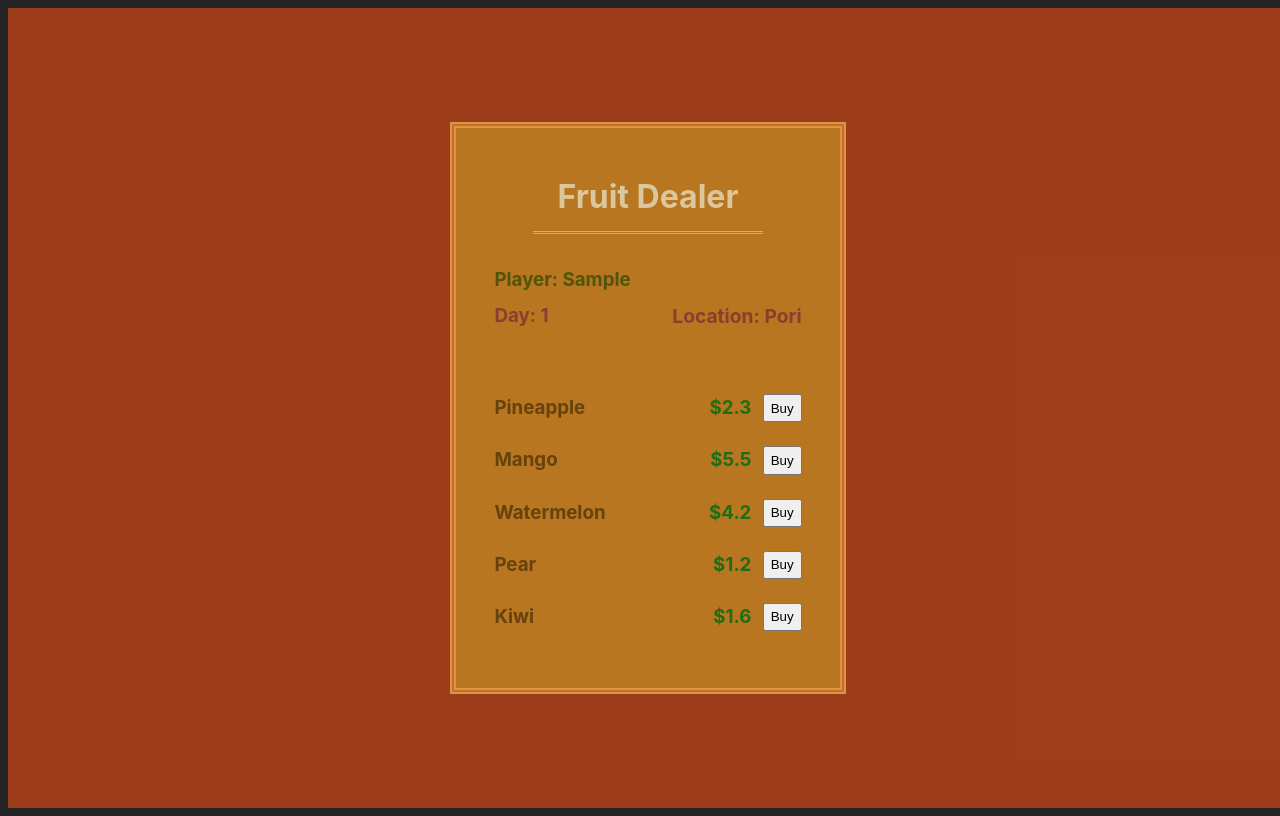
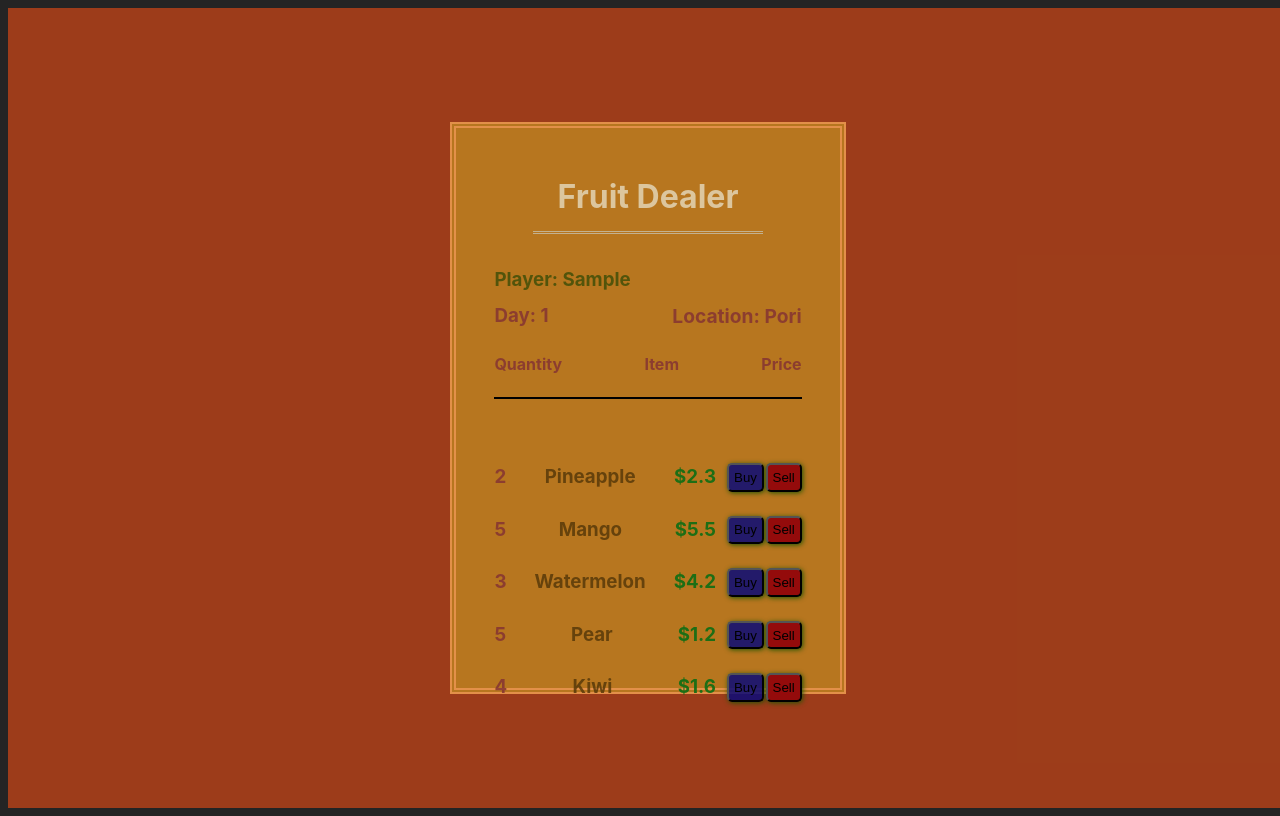
Before and after one commit to vivaldev/Fruit_Dealer_Game, a React (Vite) app: page / in a window 1280 px wide. Both pictures are taken after typing "Sample" into the empty fields and a click on the button "Start". Built offline with nearby package versions, Linux system fonts and the light colour scheme.

Commit message:
Minor fixes

```diff
--- a/src/App.css
+++ b/src/App.css
@@ -143,6 +143,12 @@ h3 {
 
 /* sales display */
 
+.sale-info {
+  border-bottom: 2px solid black;
+  display: flex;
+  justify-content: space-between;
+}
+
 .sale-display {
   margin-top: 4rem;
 }
@@ -167,3 +173,24 @@ h3 {
   color: rgba(18, 110, 20, 0.937);
   margin-right: 0.6em;
 }
+
+.buy-btn,
+.sell-btn {
+  border-radius: 5px;
+  box-shadow: 1px 1px 5px rgba(33, 85, 2, 0.983);
+  padding: 0.3rem;
+}
+
+.buy-btn:hover,
+.sell-btn:hover {
+  cursor: pointer;
+}
+
+.buy-btn {
+  background-color: rgba(11, 11, 119, 0.857);
+  margin-right: 2px;
+}
+
+.sell-btn {
+  background-color: rgb(148, 11, 11);
+}
--- a/src/App.jsx
+++ b/src/App.jsx
@@ -16,26 +16,31 @@ function App() {
       id: 1,
       fruit: "Pineapple",
       price: 2.3,
+      quantity: 2,
     },
     {
       id: 2,
       fruit: "Mango",
       price: 5.5,
+      quantity: 5,
     },
     {
       id: 3,
       fruit: "Watermelon",
       price: 4.2,
+      quantity: 3,
     },
     {
       id: 4,
       fruit: "Pear",
       price: 1.2,
+      quantity: 5,
     },
     {
       id: 5,
       fruit: "Kiwi",
       price: 1.6,
+      quantity: 4,
     },
   ];
 
--- a/src/components/City.jsx
+++ b/src/components/City.jsx
@@ -4,10 +4,13 @@ const City = ({ playerName, currentDate, city, fruitsArray }) => {
   const items = fruitsArray.map((item) => {
     return (
       <div className="sale-container" key={item.id}>
+        <h3 className="item-quantity">{item.quantity}</h3>
         <h3 className="fruit-item">{item.fruit}</h3>
+
         <div className="price-wrapper">
           <h3 className="fruit-price">${item.price}</h3>
           <button className="buy-btn">Buy</button>
+          <button className="sell-btn">Sell</button>
         </div>
       </div>
     );
@@ -23,6 +26,11 @@ const City = ({ playerName, currentDate, city, fruitsArray }) => {
           <h3 className="current-day">Day: {currentDate}</h3>
           <h3 className="city-title">Location: {city}</h3>
         </div>
+        <div className="sale-info">
+          <h4>Quantity</h4>
+          <h4>Item</h4>
+          <h4>Price</h4>
+        </div>
         <div className="sale-display">{items}</div>
       </div>
     </div>
```
